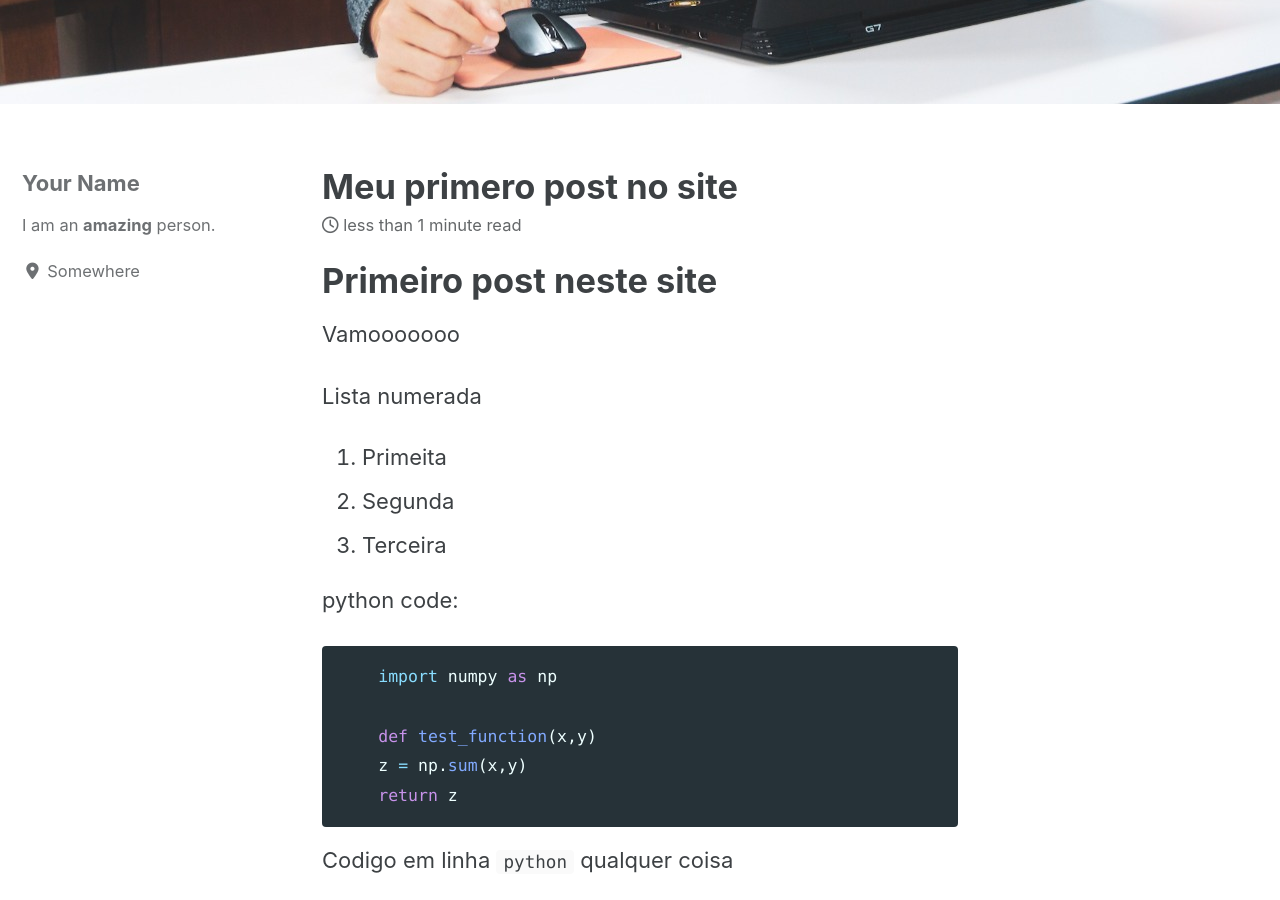
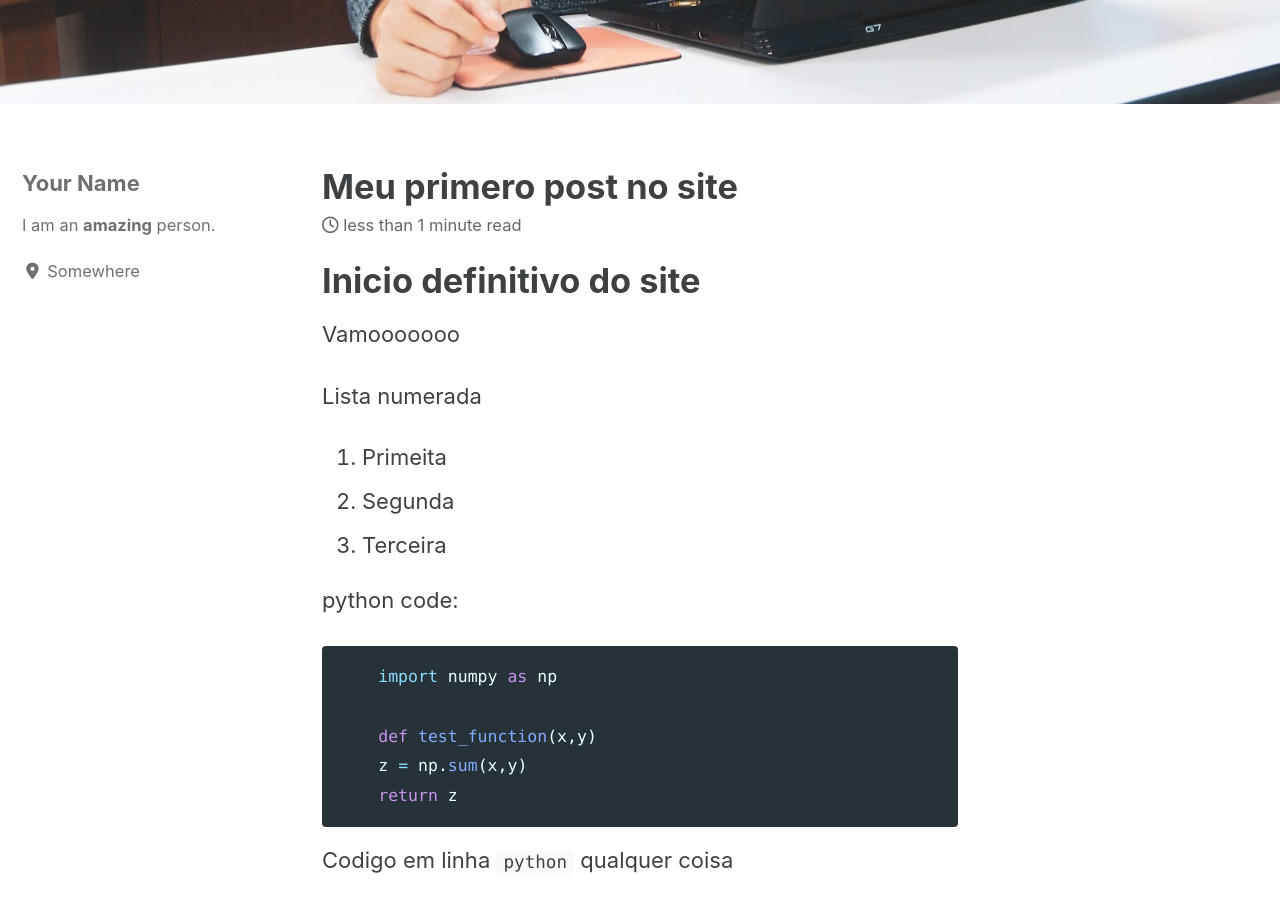
Before and after one commit to marleson/notas, a Jekyll site: the page built from _posts/2020-09-04-primeiro-post.md, in a window 1280 px wide and 900 px high, scrolled down 705 px. Built offline with Jekyll 4.4.1, drawn with Linux system fonts in a browser that asks for light colours; cached includes are drawn as plain includes; nearby versions of some CDN libraries.

Commit message:
inicio definitivo

```diff
--- a/_posts/2020-09-04-primeiro-post.md
+++ b/_posts/2020-09-04-primeiro-post.md
@@ -7,7 +7,7 @@ header:
 excerpt: "Primero post, vamos ver"
 ---
 
-# Primeiro post neste site
+# Inicio definitivo do site
 
 Vamooooooo
 
```
